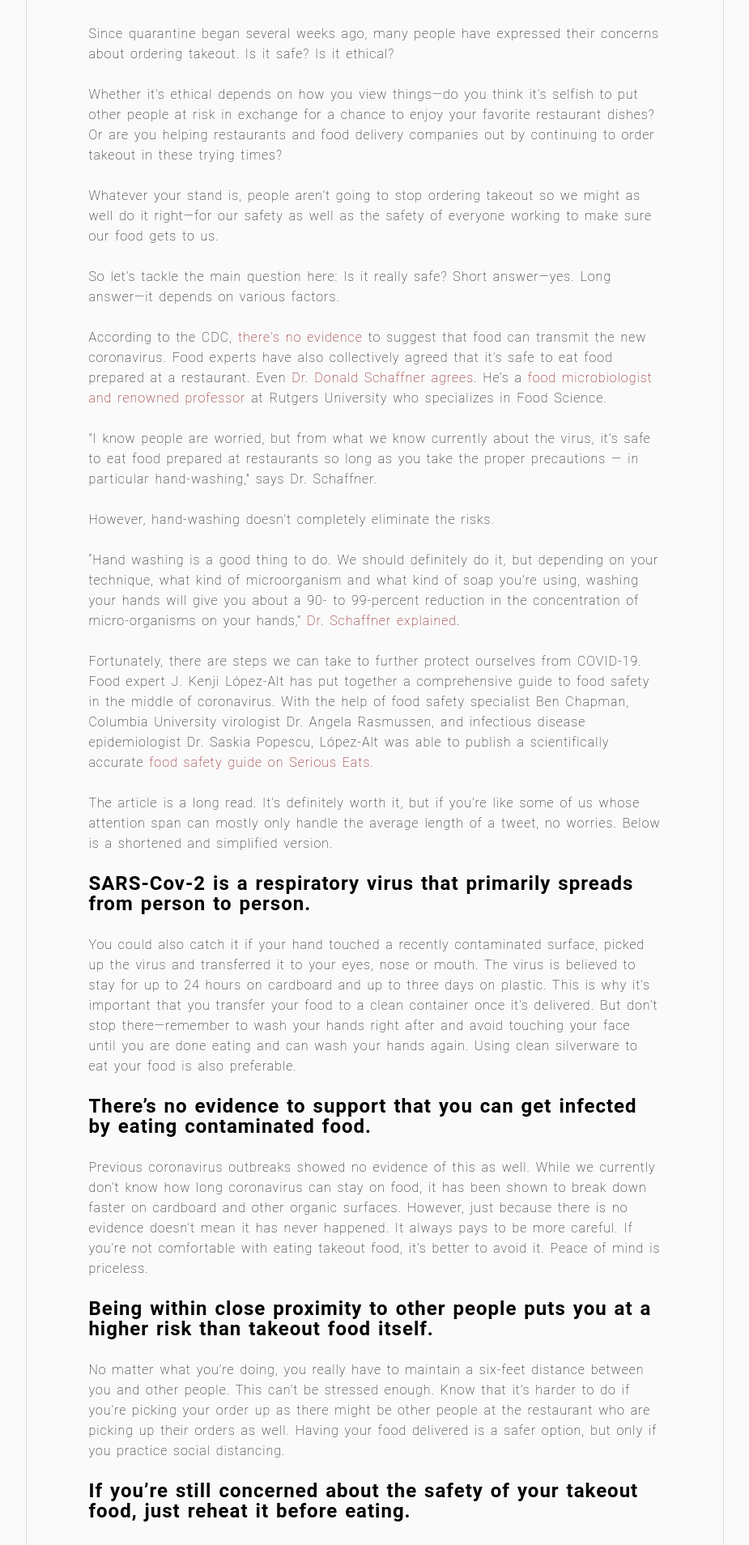
After one commit to jhoporter/jporterwork, a Flask app: page /ordering-takeout-in-a-pandemic in a window 1280 px wide. The commit adds this page. Shown: the part 872-2780 px from the top of the page at 81% size, without its empty margins (177-1102 px from the left). Run offline with Flask 2, Linux system fonts and the light colour scheme.

Commit message:
styled blog post template

```diff
--- a/app/routes.py
+++ b/app/routes.py
@@ -65,6 +65,12 @@ def contact():
 
 
 
+## BLOG ##
+@app.route('/ordering-takeout-in-a-pandemic')
+def ordering():
+    return render_template('blog-ordering-takeout.html', title='Ordering Takeout in a Pandemic')
+
+
 
 ## SAMPLES ##
 
--- a/app/static/styles.css
+++ b/app/static/styles.css
@@ -43,6 +43,27 @@ ul {
 
 .red {
   color: red;
+}
+
+
+
+a {
+  text-decoration: none !important;
+  color: #800000;
+}
+
+a:hover {
+  font-size: 130%;
+}
+
+a:visited {
+  text-decoration: none;
+  color: #800000;
+}
+
+a.active {
+  text-decoration: none;
+  color: #800000;
 }
 
 
--- /dev/null
+++ b/app/templates/blog-layout.html
@@ -0,0 +1,43 @@
+<html>
+    <head>
+      <meta name="viewport" content="width=device-width, initial-scale=1.0">
+      <link href="/static/styles.css" rel="stylesheet">
+      <link rel="stylesheet" href="https://cdnjs.cloudflare.com/ajax/libs/font-awesome/4.7.0/css/font-awesome.min.css">
+      <link href="https://fonts.googleapis.com/css2?family=Anton&display=swap" rel="stylesheet">
+      <link href="https://fonts.googleapis.com/css2?family=Dancing+Script&display=swap" rel="stylesheet">
+      <link href="https://fonts.googleapis.com/css2?family=Quicksand:wght@300;400&display=swap" rel="stylesheet">
+      <link href="https://fonts.googleapis.com/css2?family=Work+Sans&display=swap" rel="stylesheet">
+
+      {% if title %}
+      <title>{{ title }} - JHOPORTERWRITES</title>
+      {% else %}
+      <title>Welcome to JHOPORTERWRITES</title>
+      {% endif %}
+    </head>
+
+
+    <body>
+      <div class="topnav" id="myTopnav">
+        <div class="topnav-left">Jho Porter Writes</div>
+        <div class="topnav-right">
+          <a href="{{ url_for('blog') }}">Home</a>
+        </div>
+
+      </div>
+
+
+
+
+
+        <div class="navbackground"></div>
+        {% block content %}{% endblock %}
+
+
+
+    </body>
+    <footer>
+      <div class="copyright">
+          © 2020 by Jho Porter
+      </div>
+    </footer>
+</html>
--- /dev/null
+++ b/app/templates/blog-ordering-takeout.html
@@ -0,0 +1,66 @@
+{% extends "blog-layout.html" %}
+
+{% block content %}
+
+<div class="article-container">
+  <div class="article">
+    <div class="admin">
+      <div><img src="/static/admin.png" class="admin-image"></div>
+      <div class="article-admin-text">
+        <span>Admin</span>
+        <span class="date">May 14</span>
+      </div>
+    </div>
+    <div class="article-title">Ordering Takeout in a Pandemic: A Guide</div>
+    <div class="article-category">Category: Coronavirus</div>
+    <div><img src="/static/pizza.png" class="article-image"></div>
+    <div class="article-body">
+      <p>Since quarantine began several weeks ago, many people have expressed their concerns about ordering takeout. Is it safe? Is it ethical?</p>
+
+      <p>Whether it’s ethical depends on how you view things—do you think it’s selfish to put other people at risk in exchange for a chance to enjoy your favorite restaurant dishes? Or are you helping restaurants and food delivery companies out by continuing to order takeout in these trying times?</p>
+
+      <p>Whatever your stand is, people aren’t going to stop ordering takeout so we might as well do it right—for our safety as well as the safety of everyone working to make sure our food gets to us.</p>
+
+      <p>So let’s tackle the main question here: Is it really safe? Short answer—yes. Long answer—it depends on various factors.</p>
+
+      <p>According to the CDC, <a href="https://www.cdc.gov/coronavirus/2019-ncov/faq.html" target="_blank">there's no evidence</a> to suggest that food can transmit the new coronavirus. Food experts have also collectively agreed that it’s safe to eat food prepared at a restaurant. Even <a href="https://www.npr.org/sections/health-shots/2020/04/08/822903487/how-safe-is-it-to-eat-take-out" target="_blank">Dr. Donald Schaffner agrees</a>. He’s a <a href="https://foodsci.rutgers.edu/schaffner/" target="_blank">food microbiologist and renowned professor</a> at Rutgers University who specializes in Food Science.</p>
+
+      <p>"I know people are worried, but from what we know currently about the virus, it's safe to eat food prepared at restaurants so long as you take the proper precautions — in particular hand-washing," says Dr. Schaffner.</p>
+
+      <p>However, hand-washing doesn’t completely eliminate the risks.</p>
+
+      <p>“Hand washing is a good thing to do. We should definitely do it, but depending on your technique, what kind of microorganism and what kind of soap you’re using, washing your hands will give you about a 90- to 99-percent reduction in the concentration of micro-organisms on your hands,” <a href="https://modernfarmer.com/2020/04/what-a-food-microbiologist-wants-you-to-know-about-covid-19/" target="_blank">Dr. Schaffner explained</a>.</p>
+
+      <p>Fortunately, there are steps we can take to further protect ourselves from COVID-19. Food expert J. Kenji López-Alt has put together a comprehensive guide to food safety in the middle of coronavirus. With the help of food safety specialist Ben Chapman, Columbia University virologist Dr. Angela Rasmussen, and infectious disease epidemiologist Dr. Saskia Popescu, López-Alt was able to publish a scientifically accurate <a href=" https://www.seriouseats.com/2020/03/food-safety-and-coronavirus-a-comprehensive-guide.html" target="_blank">food safety guide on Serious Eats.</a></p>
+
+      <p>The article is a long read. It’s definitely worth it, but if you’re like some of us whose attention span can mostly only handle the average length of a tweet, no worries. Below is a shortened and simplified version.</p>
+
+      <h2>SARS-Cov-2 is a respiratory virus that primarily spreads from person to person.</h2>
+
+      <p>You could also catch it if your hand touched a recently contaminated surface, picked up the virus and transferred it to your eyes, nose or mouth. The virus is believed to stay for up to 24 hours on cardboard and up to three days on plastic. This is why it’s important that you transfer your food to a clean container once it’s delivered. But don’t stop there—remember to wash your hands right after and avoid touching your face until you are done eating and can wash your hands again. Using clean silverware to eat your food is also preferable.</p>
+
+      <h2>There’s no evidence to support that you can get infected by eating contaminated food.</h2>
+
+      <p>Previous coronavirus outbreaks showed no evidence of this as well. While we currently don’t know how long coronavirus can stay on food, it has been shown to break down faster on cardboard and other organic surfaces. However, just because there is no evidence doesn’t mean it has never happened. It always pays to be more careful. If you’re not comfortable with eating takeout food, it’s better to avoid it. Peace of mind is priceless.</p>
+
+      <h2>Being within close proximity to other people puts you at a higher risk than takeout food itself.</h2>
+
+      <p>No matter what you’re doing, you really have to maintain a six-feet distance between you and other people. This can’t be stressed enough. Know that it’s harder to do if you’re picking your order up as there might be other people at the restaurant who are picking up their orders as well. Having your food delivered is a safer option, but only if you practice social distancing.</p>
+
+      <h2>If you’re still concerned about the safety of your takeout food, just reheat it before eating.</h2>
+
+      <p>The temperature and time required to kill the coronavirus hasn’t been thoroughly researched. But experts believe that your food should be safe to eat if the internal temperature <a href="https://europepmc.org/article/med/15350737" target="_blank">reaches 149°F or 65°C</a> and stays that way for at least three minutes. If you’re reheating solid food that hasn’t been cut, it may be sufficient to reheat just the exterior of the food as it’s highly unlikely that the virus has penetrated the inside.</p>
+
+      <p>Ordering takeout has, in some ways, become a luxury in our current times. We’ll have to be very vigilant and smart if we want to continue enjoying this service. And we shouldn’t forget to appreciate all the work done by those in the restaurant and food delivery industries. What better way to show our appreciation than by tipping generously when we can?</p>
+
+
+
+
+
+    </div>
+  </div>
+
+
+</div>
+
+{% endblock %}
--- a/app/templates/blog.html
+++ b/app/templates/blog.html
@@ -57,9 +57,11 @@
                   </div>
                 </div>
                 <p class="blog-title">Ordering Takeout in a Pandemic: A Guide</p>
-                <p class="blog-body">
+                <div class="blog-body">
                   Since quarantine began several weeks ago, many people have expressed their concerns about ordering takeout. Is it safe? Is it ethical?
-                </p>
+                  <p class="readmore"><a href="{{ url_for('ordering') }}" target="_blank">Read more</a></p>
+                </div>
+
 
 
 
```
